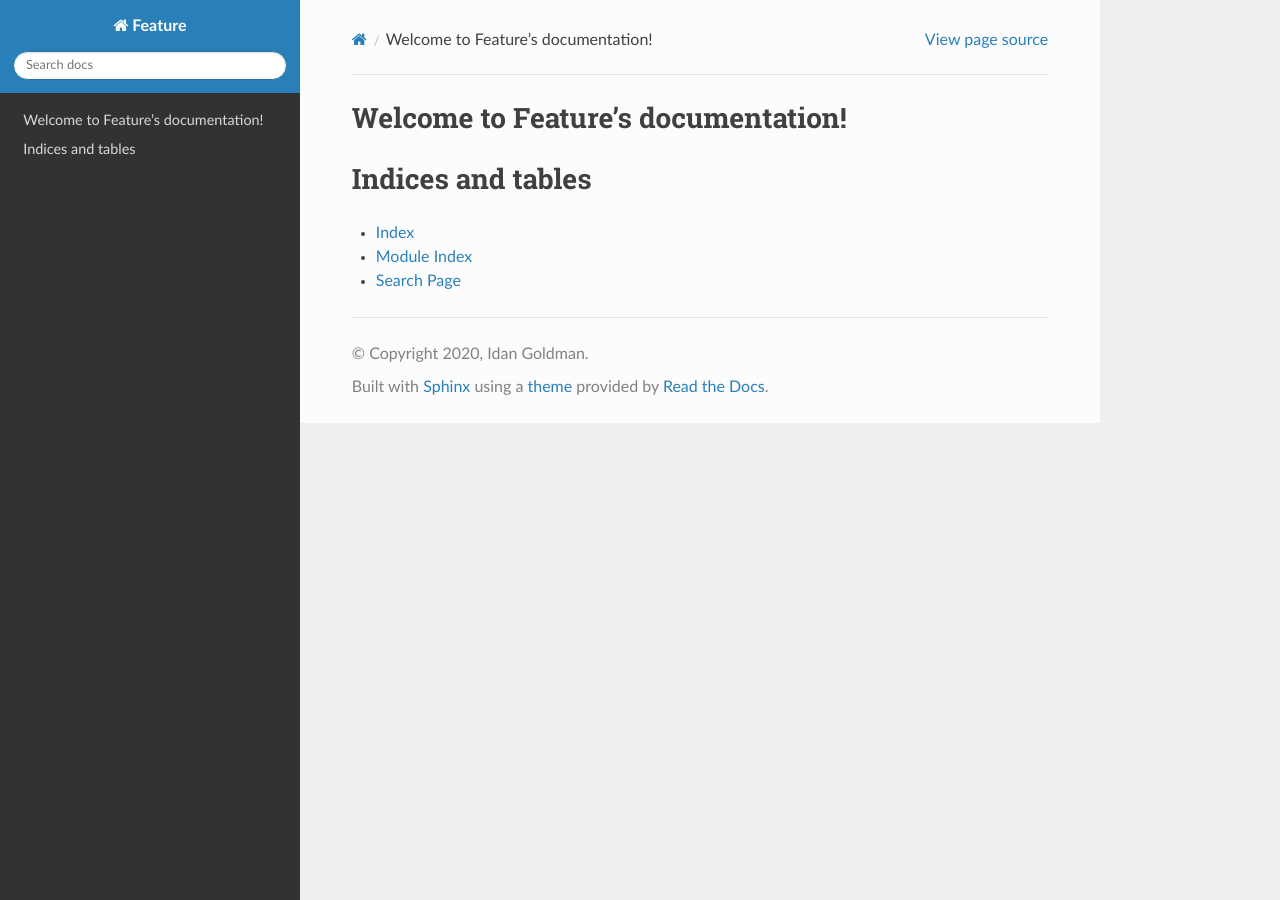
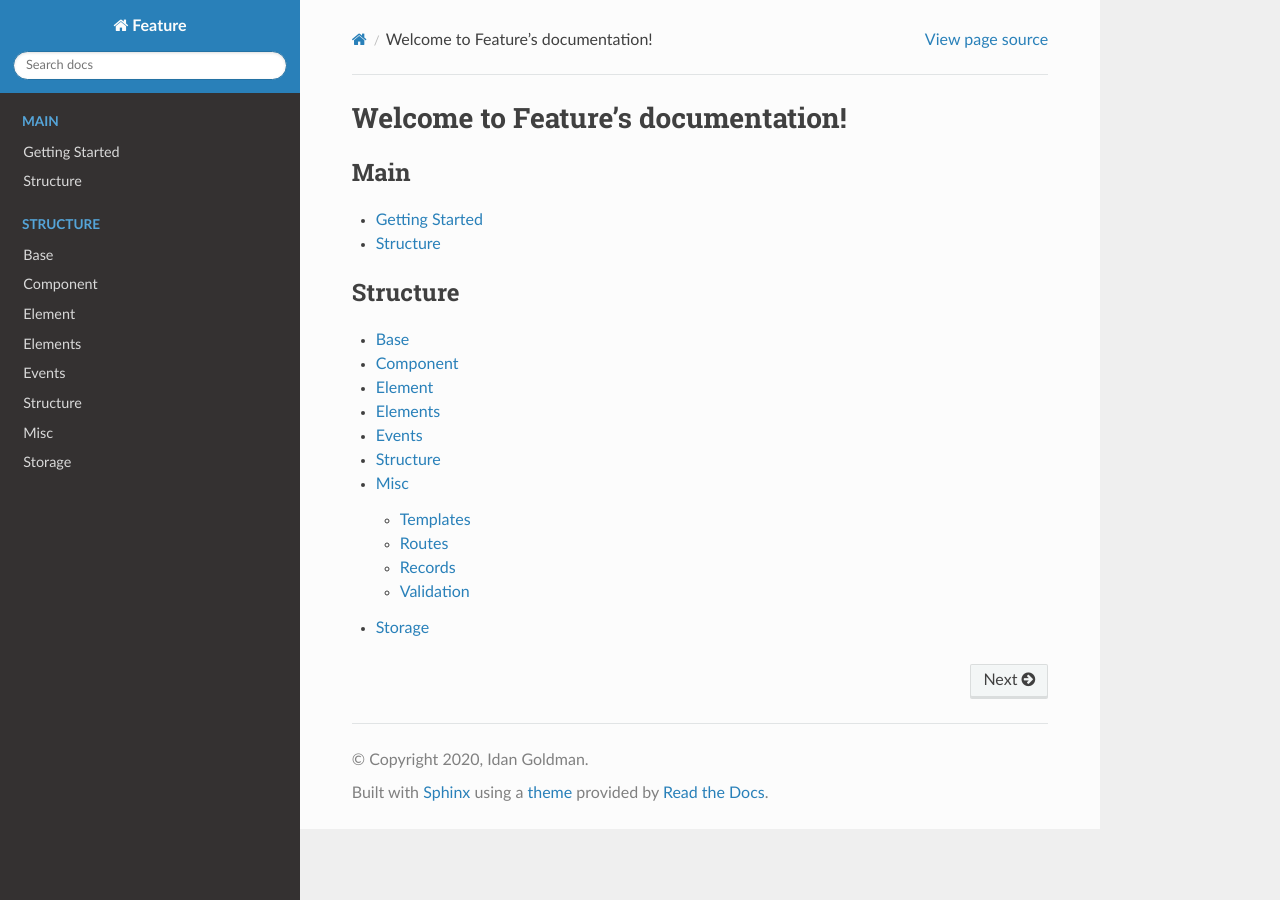
Before and after one commit to idangoldman/fmwk, a Sphinx documentation site: the page built from docs/source/index.rst, in a window 1280 px wide. Built offline with Sphinx 7.4.7 and the Read the Docs theme 2.0.0, drawn with Linux system fonts in a browser that asks for light colours.

Commit message:
update init commit

```diff
--- a/docs/source/conf.py
+++ b/docs/source/conf.py
@@ -31,8 +31,8 @@ release = '0.0.4'
 # extensions coming with Sphinx (named 'sphinx.ext.*') or your custom
 # ones.
 extensions = [
-  'recommonmark',
-  'sphinx_rtd_theme'
+  'sphinx_rtd_theme',
+  'recommonmark'
 ]
 
 # Add any paths that contain templates here, relative to this directory.
@@ -56,3 +56,11 @@ html_theme = "sphinx_rtd_theme"
 # relative to this directory. They are copied after the builtin static files,
 # so a file named "default.css" will overwrite the builtin "default.css".
 html_static_path = ['_static']
+
+source_suffix = {
+  '.rst': 'restructuredtext',
+  '.md': 'markdown',
+}
+
+
+html_use_index = True
--- a/docs/source/index.rst
+++ b/docs/source/index.rst
@@ -7,14 +7,15 @@ Welcome to Feature's documentation!
 ===================================
 
 .. toctree::
+   :caption: Main
    :maxdepth: 2
-   :caption: Contents:
 
+   pages/getting-started
+   pages/structure/index
 
+.. toctree::
+   :glob:
+   :caption: Structure
+   :maxdepth: 2
 
-Indices and tables
-==================
-
-* :ref:`genindex`
-* :ref:`modindex`
-* :ref:`search`
+   pages/structure/*
--- /dev/null
+++ b/docs/source/pages/getting-started.rst
@@ -0,0 +1,2 @@
+Getting Started
+###############
--- /dev/null
+++ b/docs/source/pages/structure/base.rst
@@ -0,0 +1,8 @@
+Base
+####
+
+- after
+- before
+- around
+
+*for events and transmittion
--- /dev/null
+++ b/docs/source/pages/structure/component.rst
@@ -0,0 +1,2 @@
+Component
+#########
--- /dev/null
+++ b/docs/source/pages/structure/index.rst
@@ -0,0 +1,2 @@
+Structure
+#########
--- /dev/null
+++ b/docs/source/pages/structure/misc.rst
@@ -0,0 +1,16 @@
+.. index:: WIP
+
+Misc
+###########
+
+Templates
+=========
+
+Routes
+======
+
+Records
+=======
+
+Validation
+==========
```
Also changed, not shown: docs/source/pages/structure/element.rst (added, +18 -0 lines), docs/source/pages/structure/elements.rst (added, +7 -0 lines), docs/source/pages/structure/events.rst (added, +7 -0 lines), docs/source/pages/structure/storage.rst (added, +8 -0 lines).
